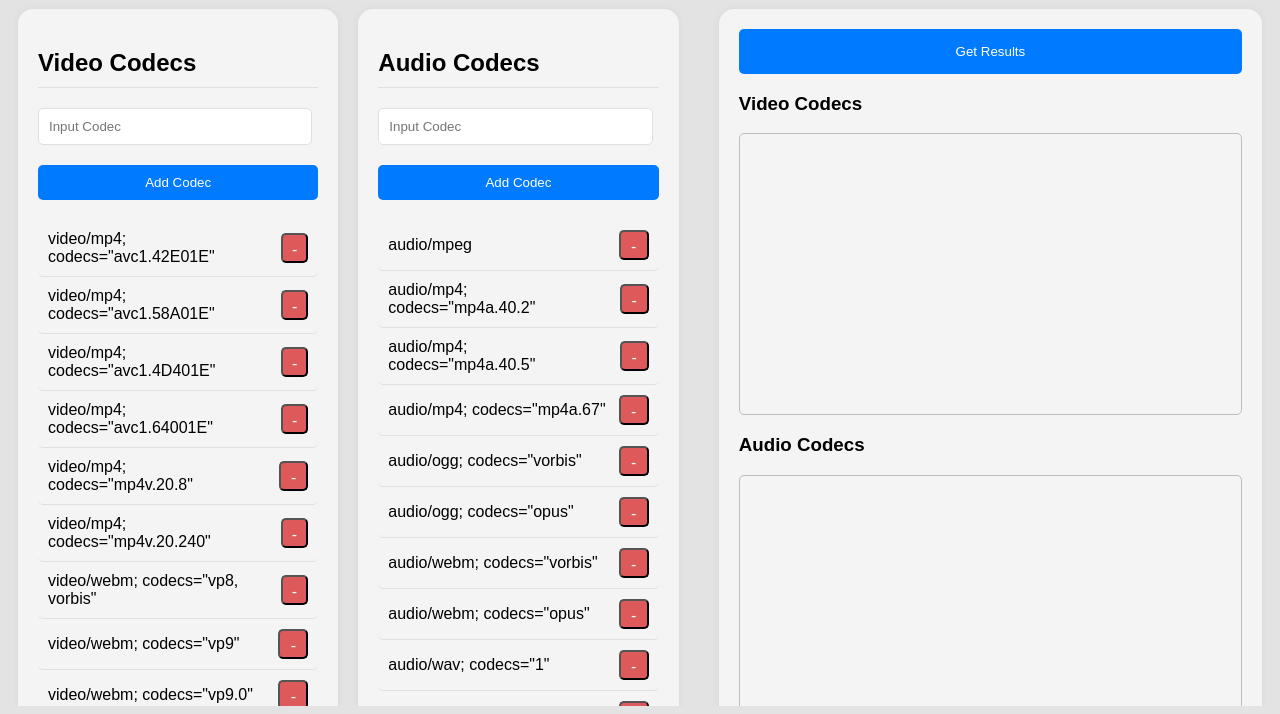
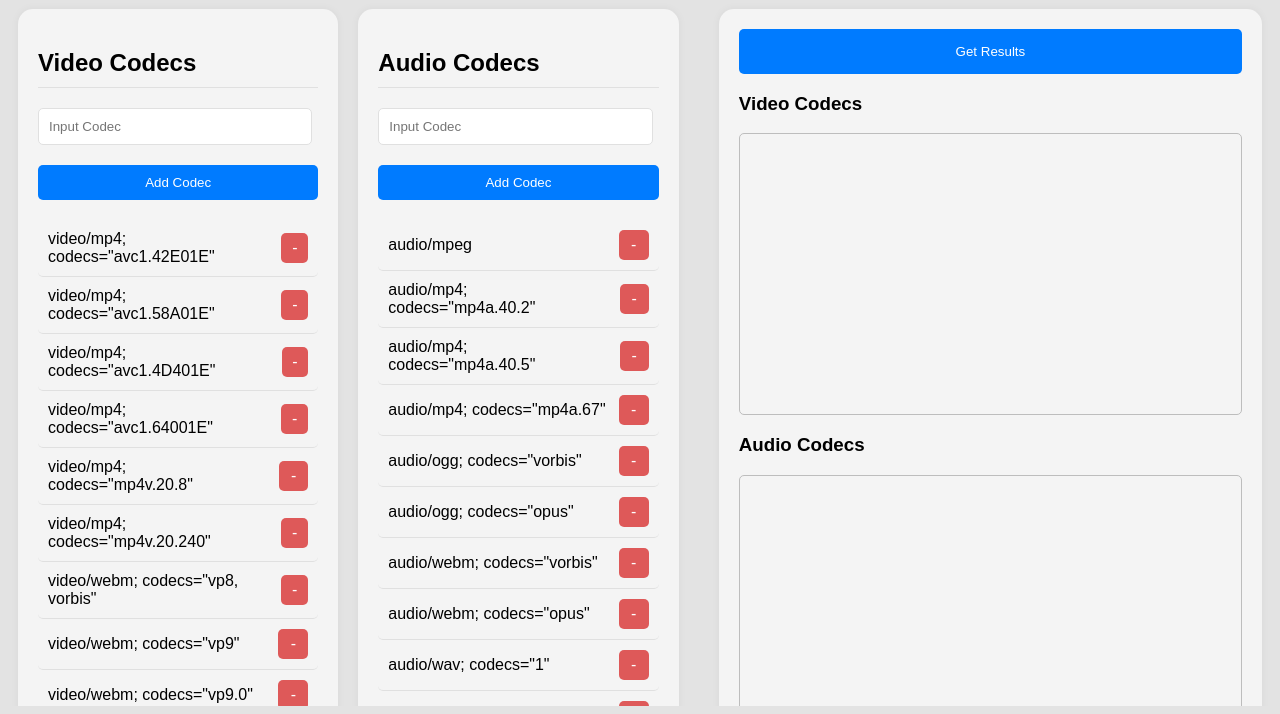
Before and after one commit to Jamesr51d/James51d, a plain HTML site: page index.html in a window 1280 px wide. Shown: the part 86-800 px from the top of the page. Drawn offline with Linux system fonts and the light colour scheme; a web font is replaced by a local one.

Commit message:
make remove button better

```diff
--- a/index.css
+++ b/index.css
@@ -111,8 +111,6 @@ min-width: 600px;
     background: transparent; /* make scrollbar transparent */
 }
 
-
-
 .codec-section li {
     display: flex; /* Make the list item a flex container */
     justify-content: space-between; /* Position child elements on opposite ends */
@@ -133,6 +131,8 @@ min-width: 600px;
     font-size: 16px; /* Adjust font size */
     line-height: 30px; /* Center the '-' vertically */
     text-align: center; /* Center the '-' horizontally */
+    border: 0;
+    text-align: 0;
 }
 
 .remove-button:hover {
```
